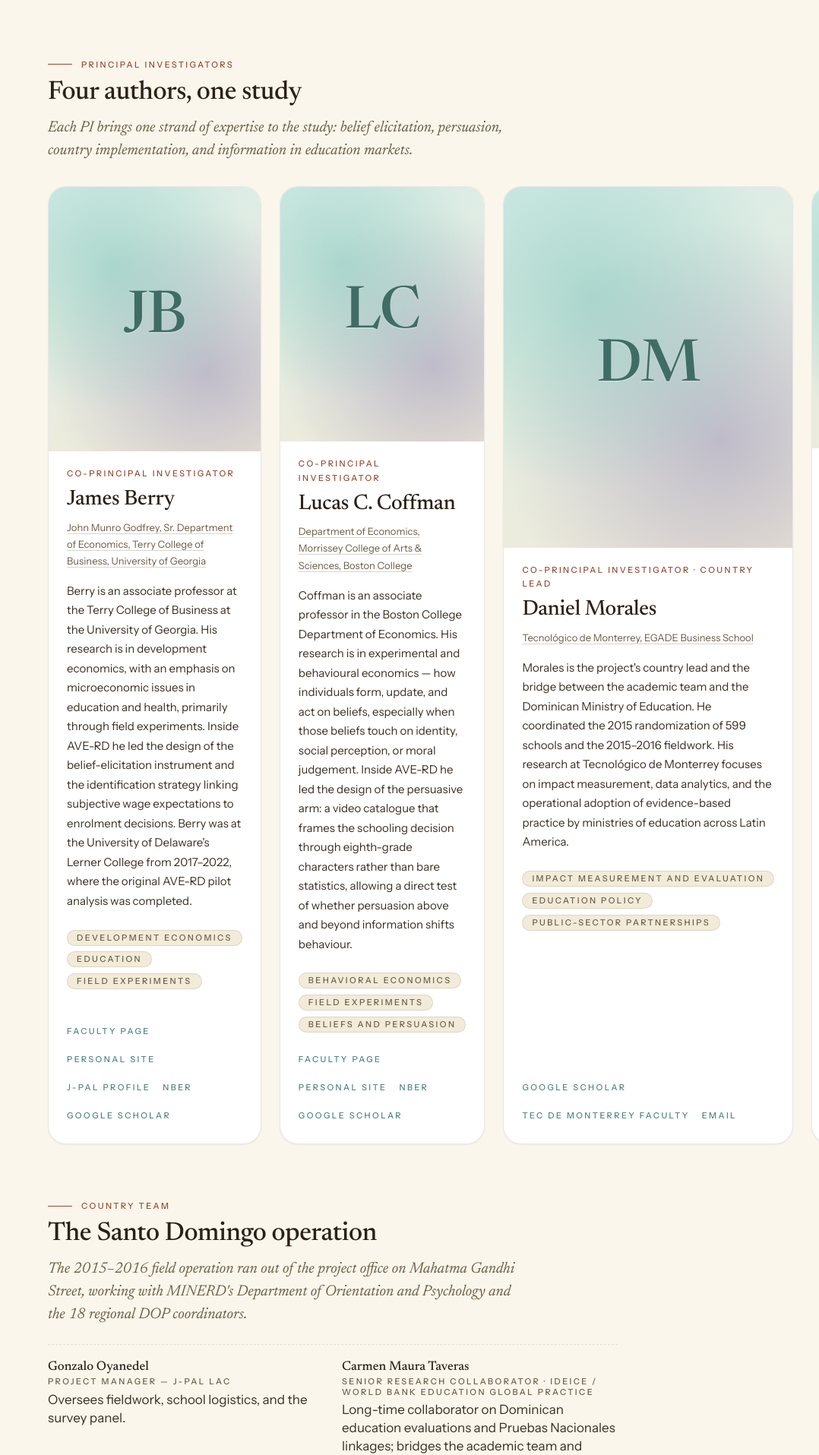
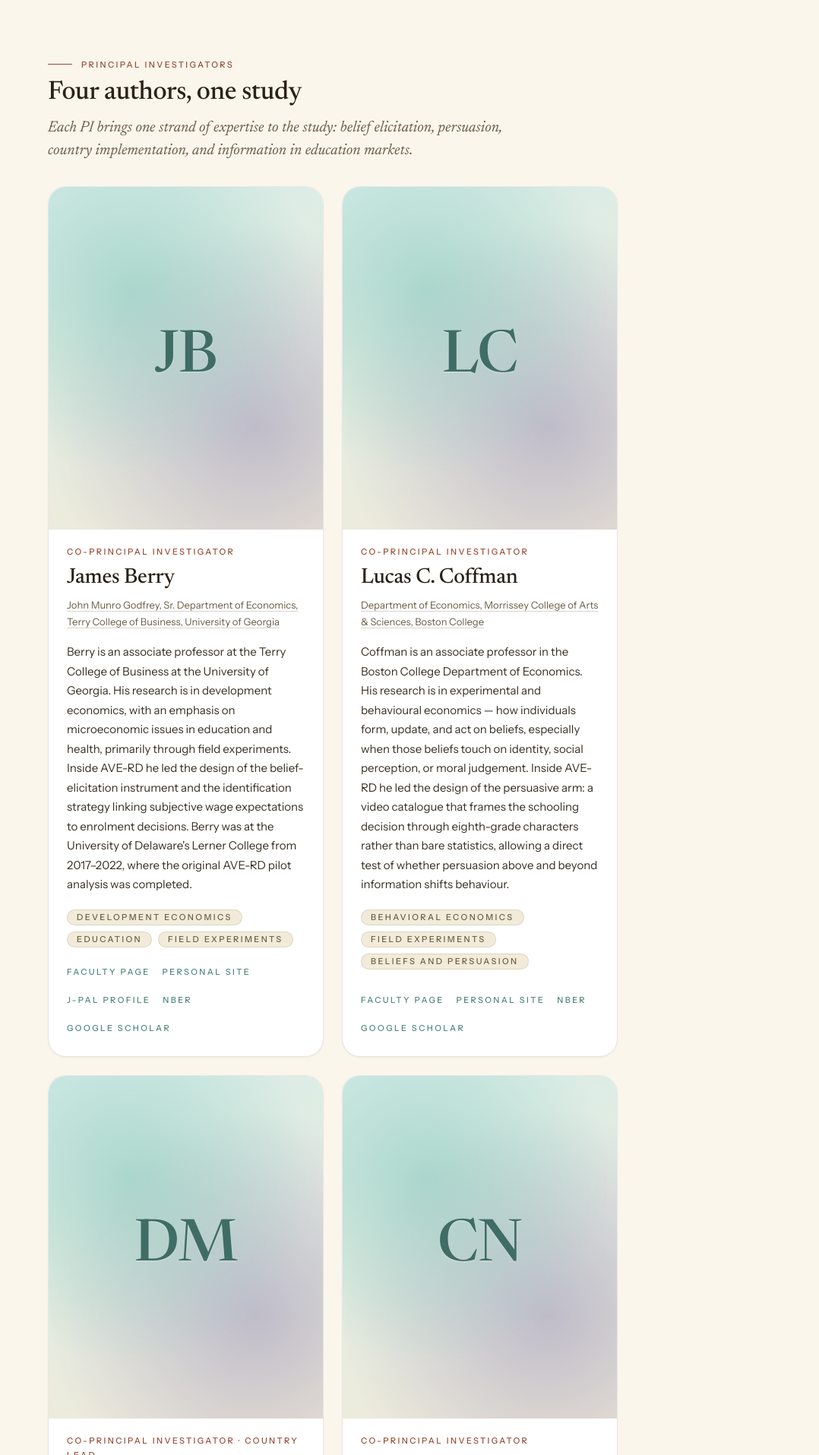
Before and after one commit to ave-rd/ave-rd.github.io, a Jekyll site: the page built from projects/researchers.md, in a window 1280 px wide. Shown: the part 1025-2940 px from the top of the page at 76% size, without its empty margins (202-1280 px from the left). Built offline with Jekyll 4.4.1, drawn with Linux system fonts in a browser that asks for light colours; some of the changed text lies outside the part shown.

Commit message:
Fit the researchers PI grid at phone, tablet and desktop widths
/projects/researchers/ scrolled sideways at 320, 375, 1024 and 1280 px.
The field tags under each bio are nowrap badges up to 332 px wide
("Impact measurement and evaluation"). A 1fr track can't shrink below
its widest card, so the one-column phone grid grew to 382 px, and the
four-across desktop grid needed about 1,280 px in a 750 px column.

- The researchers grid is now two across from 768 px, replacing four
  across from 992 px. In the 750-778 px column, four cards are about
  170 px wide, too narrow for a bio. The homepage keeps
  .person-grid--four for its short cards.
- The one- and two-column templates use minmax(0, 1fr), so long
  content can't widen a track.
- A new .person-card__fields rule lets these tags wrap. One-line tags
  keep the same 21 px pill; a wrapped tag gets 15 px leading and 12 px
  corners. The global .badge is unchanged. A flex gap spaces the tags.
  Before, tags sharing a row touched, because the built page has no
  whitespace between them.

Layout only; no copy changes.

Co-Authored-By: Claude Opus 5.5 <noreply@anthropic.com>

```diff
--- a/_sass/_components.scss
+++ b/_sass/_components.scss
@@ -616,7 +616,8 @@ footer {
 // ============================================================
 .person-grid {
   display: grid;
-  grid-template-columns: 1fr;
+  // minmax(0, …): long unbreakable content can't push a track past its share.
+  grid-template-columns: minmax(0, 1fr);
   gap: $space-6;
   margin: $space-7 0;
   padding: 0;
@@ -625,8 +626,10 @@ footer {
   > li { margin: 0; }
 }
 @media (min-width: $bp-sm) {
-  .person-grid { grid-template-columns: repeat(2, 1fr); }
-}
+  .person-grid { grid-template-columns: repeat(2, minmax(0, 1fr)); }
+}
+// Four across (about 170 px cards) only suits the homepage's short cards;
+// cards with a bio stay two across.
 @media (min-width: $bp-md) {
   .person-grid--four { grid-template-columns: repeat(4, 1fr); }
 }
@@ -729,6 +732,27 @@ footer {
     font-size: $text-base;
     line-height: $leading-relaxed;
     color: var(--foreground);
+  }
+
+  // Field tags wrap, unlike the global nowrap .badge: the longest
+  // ("Impact measurement and evaluation", about 330 px) is wider than a
+  // phone or two-across card. On one line they keep the 21 px pill; a
+  // wrapped tag gets 15 px leading, left-aligned text and 12 px corners.
+  // The gap spaces them: the built page has no whitespace between tags.
+  &__fields {
+    display: flex;
+    flex-wrap: wrap;
+    gap: $space-2;
+    margin: 0 0 $space-4;
+
+    .badge {
+      padding-top: 2px;
+      padding-bottom: 2px;
+      line-height: 15px;
+      white-space: normal;
+      text-align: left;
+      border-radius: var(--radius-sm);
+    }
   }
 
   &__links {
--- a/projects/researchers.md
+++ b/projects/researchers.md
@@ -26,7 +26,7 @@ hero-style: gradient
   </p>
 </div>
 
-<ul class="person-grid person-grid--four reveal">
+<ul class="person-grid reveal">
   {% for pi in site.data.researchers.pis %}
   <li>
     <article class="person-card" itemscope itemtype="https://schema.org/Person">
@@ -47,7 +47,7 @@ hero-style: gradient
         <p class="person-card__bio" itemprop="description">{{ pi.bio }}</p>
 
         {% if pi.fields %}
-        <p style="margin: 0 0 16px;">
+        <p class="person-card__fields">
           {% for f in pi.fields %}<span class="badge badge--neutral">{{ f }}</span>{% unless forloop.last %} {% endunless %}{% endfor %}
         </p>
         {% endif %}
```
